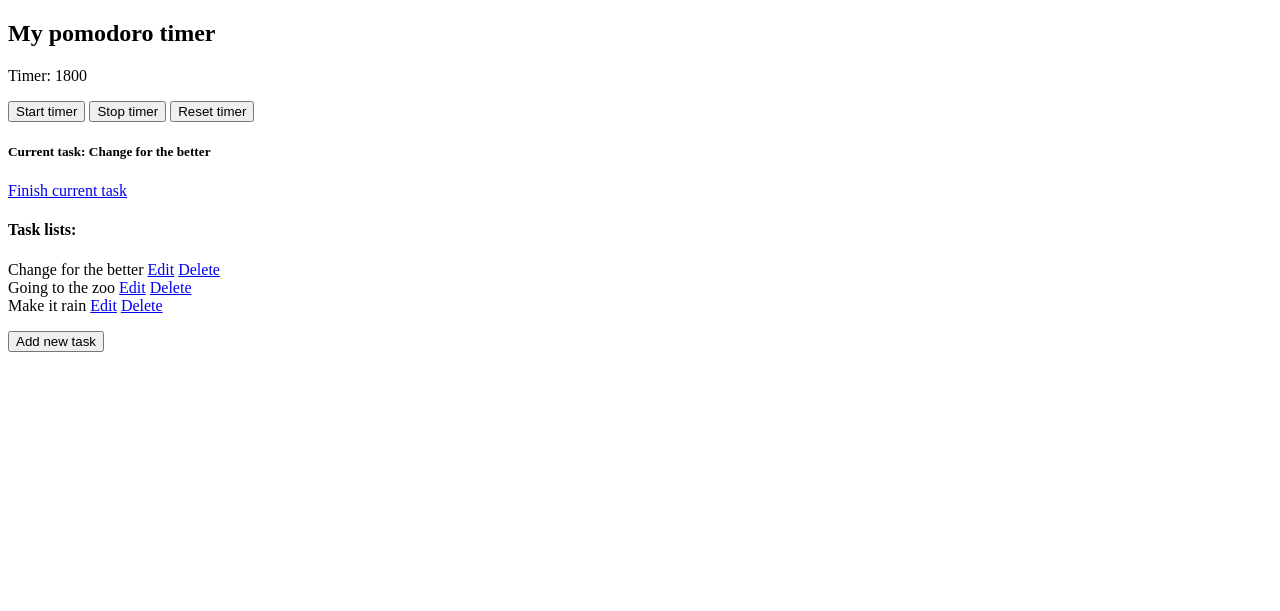
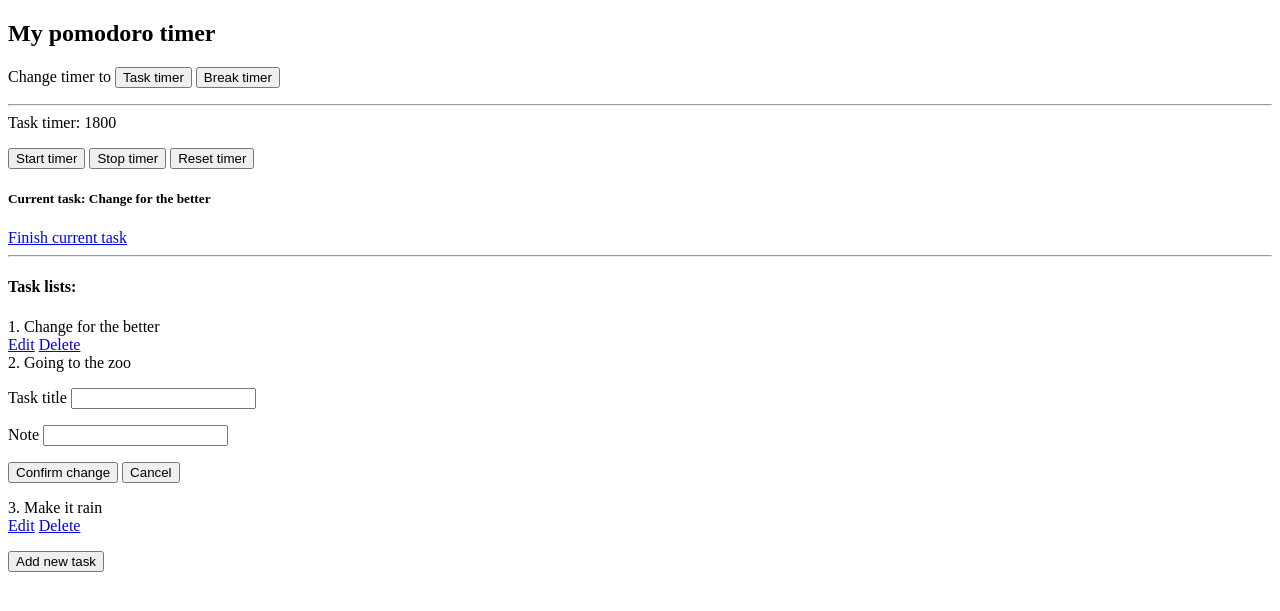
Before and after one commit to anhquangsjsu/team3_cs131, a Flask app: page /timer in a window 1280 px wide. Shown: the part 26-637 px from the top of the page. Run offline with Flask 2, Linux system fonts and the light colour scheme; a user stored in the database is signed in; data comes from the database, SQL or seed files in the repository; both versions use the stored data as it was after the commit.

Commit message:
Added break timer, added buttons to switch between task timer and break timer, added edit function for the task

```diff
--- a/myapp/forms.py
+++ b/myapp/forms.py
@@ -14,6 +14,10 @@ class TimerForm(FlaskForm):
     stop_timer = SubmitField('Stop timer')
     reset_timer = SubmitField('Reset timer')
 
+class ChangeTimerForm(FlaskForm):
+    task_timer = SubmitField('Task timer')
+    break_timer = SubmitField('Break timer')
+
 class AddTaskForm(FlaskForm):
     title = StringField('Task title', validators=[DataRequired()])
     note = StringField('Note')
@@ -23,6 +27,12 @@ class AddTaskForm(FlaskForm):
 class ChangeToTaskAddForm(FlaskForm):
     submit = SubmitField('Add new task')
 
+class EditTaskForm(FlaskForm):
+    confirm = SubmitField('Confirm change')
+    cancel = SubmitField('Cancel')
+    title = StringField('Task title')
+    note = StringField('Note')
+
 class SignUpForm(FlaskForm):
     username = StringField('Username', validators=[DataRequired()])
     password = PasswordField('Password', validators=[DataRequired()])
--- a/myapp/models.py
+++ b/myapp/models.py
@@ -12,6 +12,8 @@ class User(UserMixin, db.Model):
     username = db.Column(db.String(64), unique=True, index=True)
     email = db.Column(db.String(128), unique=True)
     password  = db.Column(db.String(128))
+    task_timer = db.Column(db.Integer)
+    break_timer = db.Column(db.Integer)
     tasks = db.relationship('Task',
                             backref = 'user',
                             lazy = 'dynamic',
--- a/myapp/routes.py
+++ b/myapp/routes.py
@@ -1,5 +1,5 @@
 from myapp import myapp_obj
-from myapp.forms import LoginForm, TimerForm, AddTaskForm, ChangeToTaskAddForm, SignUpForm
+from myapp.forms import EditTaskForm, ChangeTimerForm, LoginForm, TimerForm, AddTaskForm, ChangeToTaskAddForm, SignUpForm
 from flask import request, render_template, flash, redirect
 from datetime import date
 import time
@@ -8,17 +8,21 @@ from myapp.models import User, Task
 from flask_login import current_user, login_user, logout_user, login_required
 
 #global variables for the pomodoro timer
-maxTimer = 1800
+maxTime = 1800
+breakTime = 300
 timerStopped = False
-timerRemain = maxTimer
+timerRemain = maxTime
+timerLeft = maxTime
+timerType = 'task timer'
+editTaskID = 999999999
 adding = False #flag to toggle the add task form when click "Add task"
-
+editing = False
 #helper functions
 def refreshTimerPage():
     return redirect('/timer')
 
 class Timer():
-        def __init__(self, m = maxTimer):
+        def __init__(self, m):
             self.max = m
         '''
         the functions will start the timer and countdown every 1 second
@@ -40,6 +44,11 @@ class Timer():
         def stop(self):
             global timerStopped
             timerStopped = True
+
+        def change_time(self, time):
+            global timerRemain
+            self.max = time
+            timerRemain = time
 
 ###Login logout features
 @myapp_obj.route("/loggedin")
@@ -80,7 +89,7 @@ def signup():
             if user is None:
                 user = User.query.filter_by(email=form.email.data).first()
                 if user is None: #check if email is used
-                    u = User(username = form.username.data, email = form.email.data)
+                    u = User(username = form.username.data, email = form.email.data, task_timer = maxTime, break_timer = breakTime)
                     u.set_password(form.password.data)
                     db.session.add(u)
                     db.session.commit()
@@ -113,18 +122,34 @@ def flashcard():
 #podomorotimer features
 @myapp_obj.route("/timer", methods=["GET", "POST"])
 def timer():
+    #forms
     timer_form = TimerForm()
     add_task_form = AddTaskForm()
+    timer_change_form = ChangeTimerForm()
+    edit_task_form = EditTaskForm()
     #to toggle the add task form when clicking "Add task"
     change_to_add = ChangeToTaskAddForm()
-    timer = Timer(maxTimer)
+    #global variables usage declartion
     global timerStopped
     global adding
+    global timerType
+    global editing
+    global editTaskID
     u =  User.query.filter_by(username = current_user.username).first()
     tasks = u.tasks.filter_by(finished = False)
     current_task = tasks.first()
     #more code about the timer are put here, this is Quang's section
+    #check if user have the timer time set
+    if not u.task_timer:
+       u.start_timer = maxTime
+       u.break_imter = breakTime
+       db.session.commit()
     #timer control form action and functions
+    if timerType == 'task timer':
+        timer = Timer(u.task_timer)
+    else:
+        timer = Timer(u.break_timer)
+
     if timer_form.validate_on_submit():
         if timer_form.start_timer.data:
             timer.start()
@@ -134,6 +159,14 @@ def timer():
         elif timer_form.reset_timer.data:
             timer.reset()
             refreshTimerPage()
+    #change timer form action
+    if timer_change_form.validate_on_submit():
+        if timer_change_form.task_timer.data:
+            timerType = 'task timer'
+            timer.change_time(u.task_timer)
+        elif timer_change_form.break_timer.data:
+            timerType = 'break timer'
+            timer.change_time(u.break_timer)
     #add task controller
     if change_to_add.validate_on_submit() and change_to_add.submit.data:
         adding = True
@@ -157,20 +190,44 @@ def timer():
             add_task_form.title = ''
             add_task_form.note = ''
             return redirect('/timer')
-
+    #edit task functions
+    if edit_task_form.validate_on_submit():
+        if edit_task_form.confirm.data:
+            u =  User.query.filter_by(username = current_user.username).first()
+            if u != None:
+                task = u.tasks.filter_by(id = editTaskID).first()
+                if edit_task_form.title.data != '':
+                    task.title = edit_task_form.title.data
+                task.note = edit_task_form.note.data
+                db.session.commit()
+                editing = False
+                editTaskID = 99999999
+        elif edit_task_form.cancel.data:
+            editing = False
+            editTaskID = 99999999
+            return redirect('/timer')
     return render_template("timer.html",
                             timer = timer,
                             timer_form = timer_form,
                             timerRemain = timerRemain,
                             add_task_form = add_task_form,
                             change_to_add = change_to_add,
+                            edit_task_form = edit_task_form,
                             adding = adding,
                             tasks = tasks,
                             current_task = current_task,
+                            timer_type = timerType.capitalize(),
+                            timer_change_form = timer_change_form,
+                            editing = editing,
+                            editid = editTaskID
                              )
 
 @myapp_obj.route("/edit_task/<string:taskid>")
 def edit_task(taskid):
+    global editing
+    global editTaskID
+    editing = True
+    editTaskID = int(taskid)
     return redirect('/timer')
 
 @myapp_obj.route("/delete_task/<string:taskid>")
@@ -178,13 +235,13 @@ def delete_task(taskid):
     Task.query.filter_by(id= taskid).delete()
     db.session.commit()
     u =  User.query.filter_by(username = current_user.username).first()
-    tasks = u.tasks.all()
     return redirect('/timer')
 
 @myapp_obj.route("/finish_task/<string:taskid>")
 def finish_task(taskid):
     t = Task.query.filter_by(id = taskid).first()
     t.finished = True
+    t.date_ended = date.today()
     db.session.commit()
     return redirect('/timer')
 
--- a/myapp/templates/timer.html
+++ b/myapp/templates/timer.html
@@ -2,8 +2,15 @@
 {% block content %}
 <h2>My pomodoro timer</h2>
 <div>
+    <div id='timer_changer'>
+        <form method='POST' novalidate>
+            {{timer_change_form.hidden_tag()}}
+            <p>Change timer to {{timer_change_form.task_timer()}} {{timer_change_form.break_timer()}}</p>
+        </form>
+    </div>
+    <hr>
     <div id="timer_display">
-        Timer: <span id="time_text">{{timerRemain}}</span>
+        {{timer_type}}: <span id="time_text">{{timerRemain}}</span>
     </div>
     <form method='post' action="" novalidate>
         {{ timer_form.hidden_tag() }}
@@ -14,11 +21,28 @@
         <a href="/finish_task/{{current_task.id}}">Finish current task</a>
     </div>
 </div>
+<hr>
 <div>
     {% if tasks %}
         <h4>Task lists:</h4>
         {% for t in tasks %}
-        <div>{{t.title}} <a href='/edit_task/{{t.id}}'>Edit</a> <a href="/delete_task/{{t.id}}">Delete</a></div>
+            <div>
+                <span title='{{t.note}}' class='task_title'>{{t.id}}. {{t.title}}</span>
+
+            {% if (t.id == editid) and (editing == True) %}
+            <form method='POST' novalidate>
+                {{edit_task_form.hidden_tag()}}
+                <p>{{edit_task_form.title.label}} {{edit_task_form.title()}}</p>
+                <p>{{edit_task_form.note.label}} {{edit_task_form.note()}}</p>
+                <p>{{edit_task_form.confirm()}} {{edit_task_form.cancel()}}</p>
+            </form>
+            {% else %}
+            <div class='control_task_group'>
+                <a href='/edit_task/{{t.id}}'>Edit</a> <a href="/delete_task/{{t.id}}">Delete</a>
+            </div>
+            {% endif %}
+            </div>
+
         {% endfor %}
     {% else %}
     <p>No tasks added yet</p>
```
Also changed, not shown: myapp/app.db.
